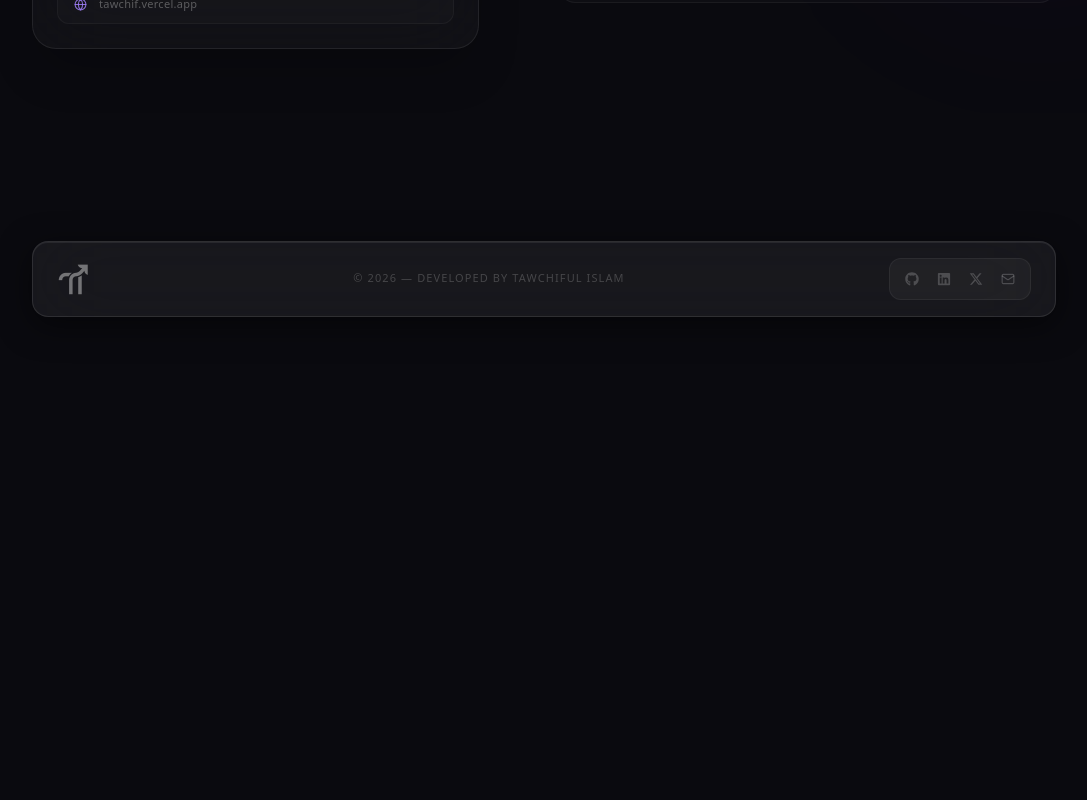
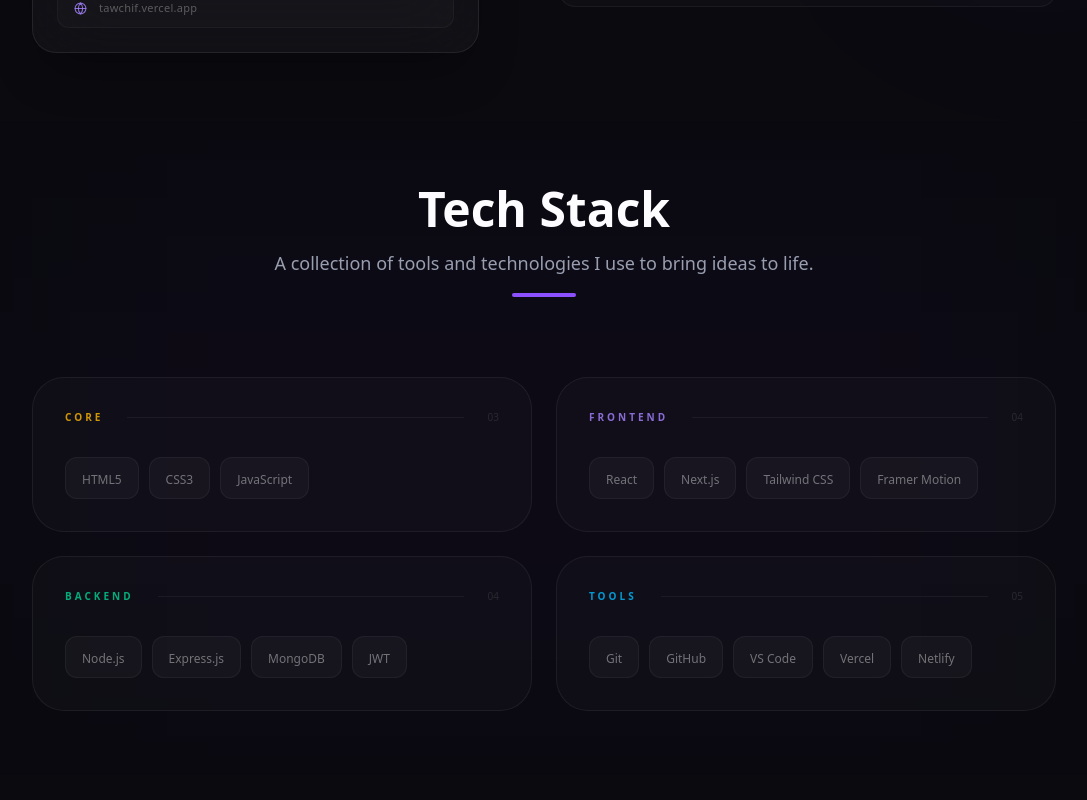
Before and after one commit to tawchifulislam/portfolio, a Next.js app: page / in a window 1280 px wide. Shown: the part 1460-2260 px from the top of the page, without its empty margins (96-1183 px from the left). Before the commit the page ends 1809 px from the top, so only its background shows below. Built offline with nearby package versions, Linux system fonts and the light colour scheme.

Commit message:
add Tech Stack and Modify About

```diff
--- a/src/app/page.js
+++ b/src/app/page.js
@@ -1,11 +1,13 @@
 import Hero from '@/components/sections/Hero';
 import About from '@/components/sections/About';
+import TechStack from '@/components/sections/TechStack';
 
 export default function Home() {
   return (
     <div>
       <Hero />
       <About />
+      <TechStack />
     </div>
   );
 }
--- a/src/components/sections/About.jsx
+++ b/src/components/sections/About.jsx
@@ -41,7 +41,7 @@ export default function About() {
   return (
     <section
       id="about"
-      className="relative py-12 md:py-16 -mt-20 overflow-hidden px-4 sm:px-6"
+      className="relative py-13 md:py-17 -mt-20 overflow-hidden px-4 sm:px-6"
     >
       <div className="absolute top-1/2 right-0 w-72 h-72 bg-violet-600/5 rounded-full blur-[100px] pointer-events-none" />
 
@@ -59,8 +59,8 @@ export default function About() {
             viewport={{ once: true }}
             className="w-full md:w-[45%]"
           >
-            <div className="relative p-6 rounded-3xl bg-white/[0.03] backdrop-blur-2xl border border-white/[0.08] shadow-2xl">
-              <div className="flex items-center gap-2 mb-6 pb-4 border-b border-white/[0.06]">
+            <div className="relative p-6 rounded-3xl bg-white/3 backdrop-blur-2xl border border-white/8 shadow-2xl">
+              <div className="flex items-center gap-2 mb-6 pb-4 border-b border-white/6">
                 <div className="w-2.5 h-2.5 rounded-full bg-red-500/60" />
                 <div className="w-2.5 h-2.5 rounded-full bg-yellow-500/60" />
                 <div className="w-2.5 h-2.5 rounded-full bg-emerald-500/60" />
@@ -92,11 +92,9 @@ export default function About() {
                 {stats.map(stat => (
                   <div
                     key={stat.label}
-                    className="text-center p-3 rounded-2xl bg-white/[0.02] border border-white/[0.05]"
+                    className="text-center p-3 rounded-2xl bg-white/2 border border-white/5"
                   >
-                    <p className="text-xl font-bold font-[var(--font-syne)] text-white">
-                      {stat.value}
-                    </p>
+                    <p className="text-xl font-bold text-white">{stat.value}</p>
                     <p className="text-[9px] text-white/20 tracking-widest uppercase mt-1">
                       {stat.label}
                     </p>
@@ -108,7 +106,7 @@ export default function About() {
                 {infoItems.map(item => (
                   <div
                     key={item.text}
-                    className="flex items-center gap-3 px-4 py-2.5 rounded-xl bg-white/[0.02] border border-white/[0.04]"
+                    className="flex items-center gap-3 px-4 py-2.5 rounded-xl bg-white/2 border border-white/4"
                   >
                     <span className="text-violet-400/80">{item.icon}</span>
                     <span className="text-[11px] text-white/30 tracking-wide">
@@ -128,7 +126,7 @@ export default function About() {
             className="w-full md:w-[50%] flex flex-col gap-8 text-left"
           >
             <div className="space-y-5">
-              <h3 className="text-2xl md:text-3xl font-bold font-[var(--font-syne)] text-white leading-tight">
+              <h3 className="text-2xl md:text-3xl font-bold text-white leading-tight">
                 Frontend Developer,{' '}
                 <span className="text-violet-400">
                   building toward Full Stack.
@@ -159,13 +157,13 @@ export default function About() {
               ].map(item => (
                 <div
                   key={item.title}
-                  className="flex items-start gap-4 p-4 rounded-2xl bg-white/[0.02] border border-white/[0.05] hover:border-violet-500/20 transition-all duration-300"
+                  className="flex items-start gap-4 p-4 rounded-2xl bg-white/2 border border-white/5 hover:border-violet-500/20 transition-all duration-300"
                 >
                   <span className="mt-1 p-2 rounded-lg bg-violet-500/10 text-violet-400">
                     {item.icon}
                   </span>
                   <div>
-                    <p className="text-sm font-bold text-white/80 font-[var(--font-syne)] uppercase tracking-wider">
+                    <p className="text-sm font-bold text-white/80 uppercase tracking-wider">
                       {item.title}
                     </p>
                     <p className="text-xs text-white/20 mt-1">{item.desc}</p>
--- a/src/components/sections/TechStack.jsx
+++ b/src/components/sections/TechStack.jsx
@@ -0,0 +1,107 @@
+'use client';
+
+import { motion } from 'framer-motion';
+import { techStack } from '@/lib/data';
+import SectionTitle from '@/components/ui/SectionTitle';
+
+const categories = [
+  {
+    key: 'core',
+    label: 'Core',
+    color: 'from-amber-500/10 to-transparent',
+    border: 'hover:border-amber-500/30',
+    text: 'text-amber-400/80',
+    glow: 'group-hover:bg-amber-500/5',
+  },
+  {
+    key: 'frontend',
+    label: 'Frontend',
+    color: 'from-violet-500/10 to-transparent',
+    border: 'hover:border-violet-500/30',
+    text: 'text-violet-400/80',
+    glow: 'group-hover:bg-violet-500/5',
+  },
+  {
+    key: 'backend',
+    label: 'Backend',
+    color: 'from-emerald-500/10 to-transparent',
+    border: 'hover:border-emerald-500/30',
+    text: 'text-emerald-400/80',
+    glow: 'group-hover:bg-emerald-500/5',
+  },
+  {
+    key: 'tools',
+    label: 'Tools',
+    color: 'from-sky-500/10 to-transparent',
+    border: 'hover:border-sky-500/30',
+    text: 'text-sky-400/80',
+    glow: 'group-hover:bg-sky-500/5',
+  },
+];
+
+export default function TechStack() {
+  return (
+    <section
+      id="techstack"
+      className="relative py-16 px-4 sm:px-6 overflow-hidden"
+    >
+      <div className="absolute top-1/2 left-1/2 -translate-x-1/2 -translate-y-1/2 w-full max-w-5xl h-125 bg-violet-600/3 blur-[120px] pointer-events-none" />
+
+      <div className="max-w-5xl mx-auto">
+        <SectionTitle
+          title="Tech Stack"
+          subtitle="A collection of tools and technologies I use to bring ideas to life."
+        />
+
+        <div className="mt-20 grid grid-cols-1 md:grid-cols-2 gap-6">
+          {categories.map((category, ci) => {
+            const filtered = techStack.filter(t => t.category === category.key);
+            return (
+              <motion.div
+                key={category.key}
+                initial={{ opacity: 0, y: 20 }}
+                whileInView={{ opacity: 1, y: 0 }}
+                viewport={{ once: true }}
+                transition={{ delay: ci * 0.1, duration: 0.6 }}
+                className={`group relative p-8 rounded-4xl bg-white/2 border border-white/6 ${category.border} transition-all duration-500 overflow-hidden`}
+              >
+                <div
+                  className={`absolute inset-0 bg-linear-to-br ${category.color} opacity-0 group-hover:opacity-100 transition-opacity duration-500`}
+                />
+                <div
+                  className={`absolute -right-12 -top-12 w-32 h-32 blur-3xl opacity-0 group-hover:opacity-20 transition-opacity duration-500 ${category.glow}`}
+                />
+
+                <div className="relative flex justify-between items-center mb-8">
+                  <span
+                    className={`text-[10px] font-black tracking-[0.3em] uppercase ${category.text}`}
+                  >
+                    {category.label}
+                  </span>
+                  <div className="h-px flex-1 mx-6 bg-white/5" />
+                  <span className="text-[10px] font-medium text-white/10 tabular-nums">
+                    {filtered.length.toString().padStart(2, '0')}
+                  </span>
+                </div>
+
+                <div className="relative flex flex-wrap gap-2.5">
+                  {filtered.map((tech, i) => (
+                    <motion.div
+                      key={tech.name}
+                      whileHover={{ y: -3, scale: 1.02 }}
+                      className="px-4 py-2 rounded-xl bg-white/3 border border-white/5 hover:bg-white/8 hover:border-white/12 transition-all duration-300"
+                    >
+                      <span className="text-[12px] font-medium text-white/40 group-hover:text-white/80 transition-colors">
+                        {tech.name}
+                      </span>
+                    </motion.div>
+                  ))}
+                </div>
+              </motion.div>
+            );
+          })}
+        </div>
+      </div>
+    </section>
+  );
+}
```
